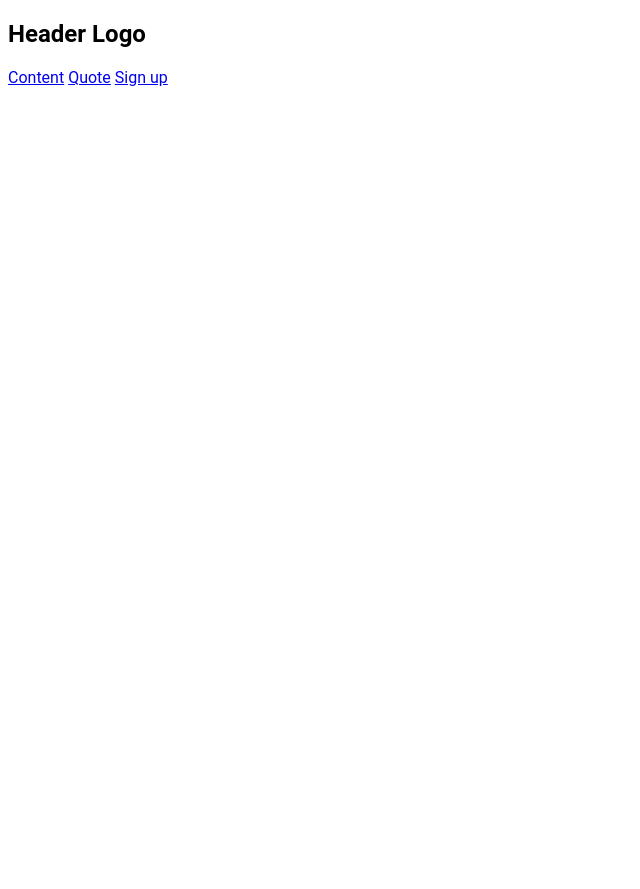
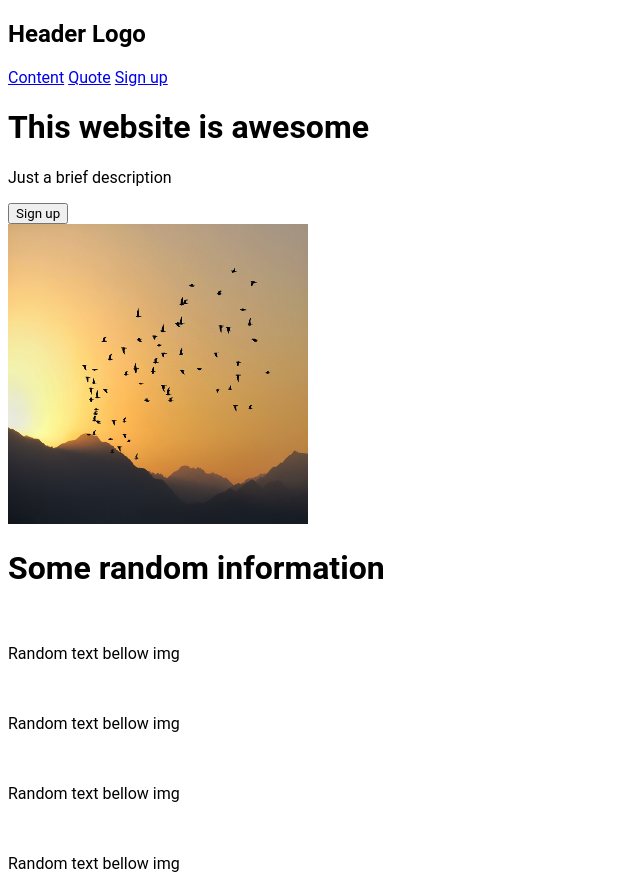
Before and after one commit to kambetacode/odin-landingpage, a plain HTML site: page index.html in a window 1280 px wide. Shown: the whole page, without its empty margins (0-640 px from the left). Before the commit the page ends 800 px from the top, so only its background shows below. Drawn offline with Linux system fonts and the light colour scheme.

Commit message:
add resources directory, added content in .hero div and .content div
added .jpg file to the resources directory to use on the project, added content inside the hero div and content div

```diff
--- a/index.html
+++ b/index.html
@@ -20,11 +20,37 @@
     </nav>
 
     <div class="hero">
+        <div class="hero-description">
+            <h1>This website is awesome</h1>
+            <p>Just a brief description</p>
+            <button>Sign up</button>
+        </div>
 
+        <div class="hero-img">
+            <img src="./resources/landscape-img.jpg" alt="beautiful sunset landscape with some birds flying" height="300px" width="300px">
+        </div>
     </div>
 
     <div class="content">
-
+        <h1>Some random information</h1>
+        <div class="content-boxes">
+            <div class="boxes">
+                <img src="" alt="">
+                <p>Random text bellow img</p>
+            </div>
+            <div class="boxes">
+                <img src="" alt="">
+                <p>Random text bellow img</p>
+            </div>
+            <div class="boxes">
+                <img src="" alt="">
+                <p>Random text bellow img</p>
+            </div>
+            <div class="boxes">
+                <img src="" alt="">
+                <p>Random text bellow img</p>
+            </div>
+        </div>
     </div>
 
     <div class="quote">
```
Also changed, not shown: resources/landscape-img.jpg (added).
